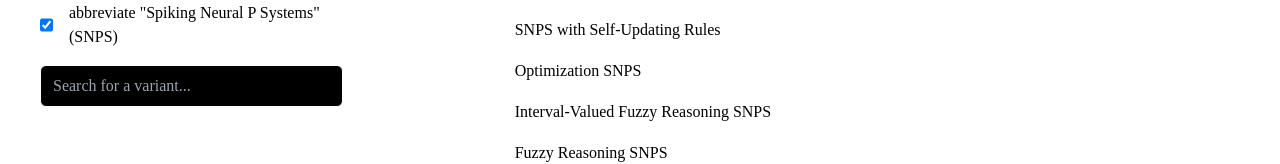
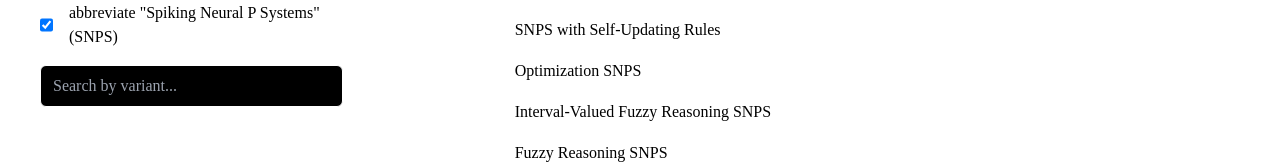
Before and after one commit to upd-aclab/sn-p-dex, a Next.js app: page / in a window 1280 px wide. Shown: the part 386-550 px from the top of the page. Built offline with nearby package versions, Linux system fonts and the light colour scheme; a web font is replaced by a local one.

Commit message:
refactor: "for a" –> "by"

```diff
--- a/src/components/Settings.tsx
+++ b/src/components/Settings.tsx
@@ -22,7 +22,7 @@ const Settings = ({ states, handlers }: Props) => {
         <input
           type="text"
           value={states.search}
-          placeholder="Search for a variant..."
+          placeholder="Search by variant..."
           onChange={(e) => {
             handlers.setSearch(e.target.value);
             handlers.setPage(1);
```
